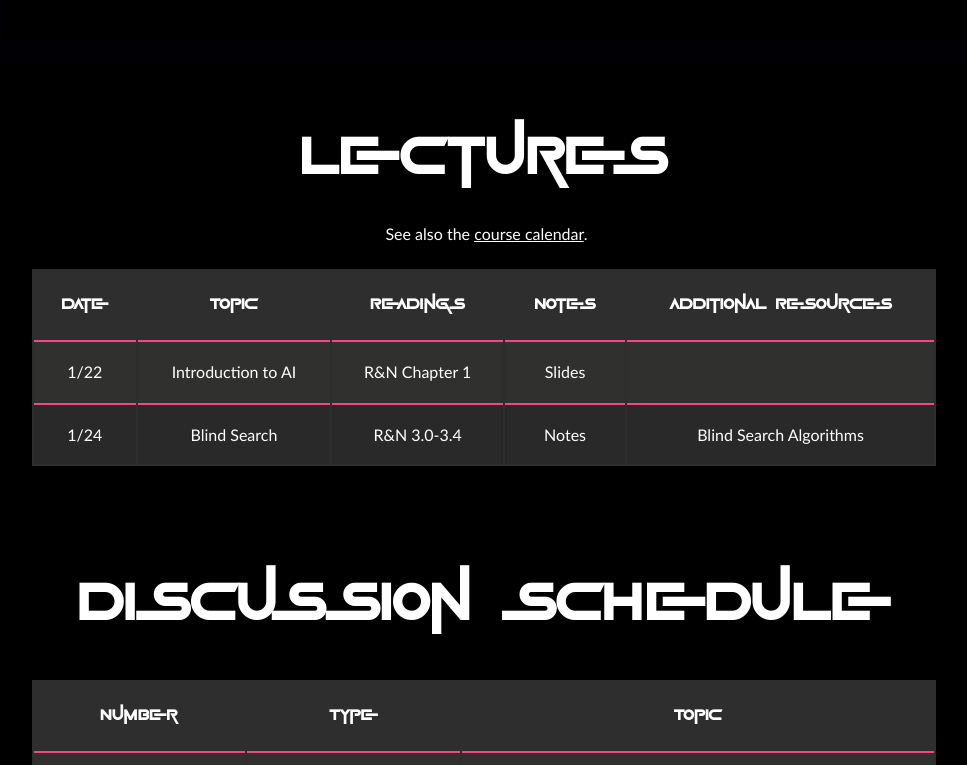
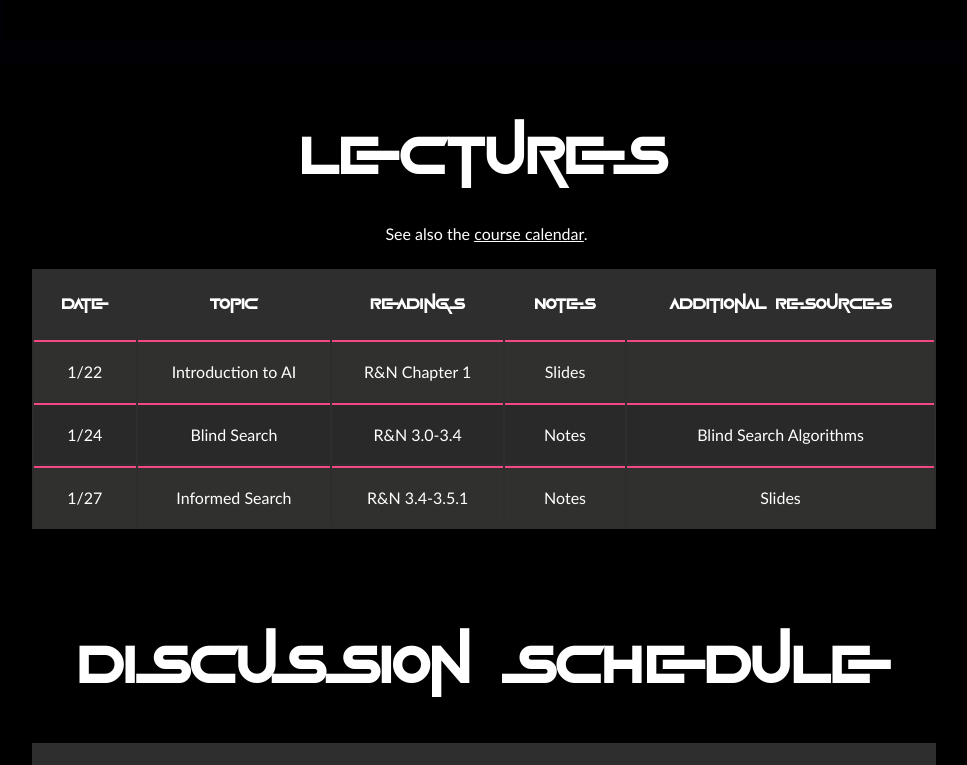
Before and after one commit to BrownCSCI410/s25-website, a React (Create React App) app: page / in a window 1280 px wide. Shown: the part 831-1596 px from the top of the page, without its empty margins (156-1123 px from the left). Built offline with nearby package versions, Linux system fonts and the light colour scheme.

Commit message:
Updated Informed Search lecture slides+notes

```diff
--- a/src/Components/Lectures/Lectures.tsx
+++ b/src/Components/Lectures/Lectures.tsx
@@ -1,6 +1,5 @@
 import React from "react";
-import { TableSection } from "../TableSection/TableSection";
-import { RowOptions } from "../TableSection/TableSection";
+import { RowOptions, TableSection } from "../TableSection/TableSection";
 
 interface LectureProps {}
 
@@ -27,7 +26,6 @@ function shouldRelease(assignment: RowOptions): boolean {
 }
 
 export class Lectures extends React.Component<LectureProps> {
-
 	myHeader: string[] = [
 		"Date",
 		"Topic",
@@ -36,13 +34,50 @@ export class Lectures extends React.Component<LectureProps> {
 		"Additional Resources",
 	];
 
-
 	myRows: RowOptions[] = [
-        { cellNames: ["1/22", "Introduction to AI", "R&N Chapter 1", "Slides", " "], cellNametoLinks: new Map<string,string>([["Slides", "https://docs.google.com/presentation/d/1xpg5aYXuw2Psp1nxxzDkSOsmMQijVjdgAa2Z1oMk3Fg/edit?usp=sharing"]]),autoReleaseDate: "Jan 22, 2025 02:00:00 EDT" },
-        { cellNames: ["1/24", "Blind Search", "R&N 3.0-3.4", "Notes", "Blind Search Algorithms"], cellNametoLinks: new Map<string,string>([["Notes", require("./lecture_notes/blind_search.pdf")], ["Blind Search Algorithms", "https://cs.stanford.edu/people/eroberts/courses/soco/projects/2003-04/intelligent-search/blind.html"]]),autoReleaseDate: "Jan 24, 2025 02:00:00 EDT"  },
+		{
+			cellNames: ["1/22", "Introduction to AI", "R&N Chapter 1", "Slides", " "],
+			cellNametoLinks: new Map<string, string>([
+				[
+					"Slides",
+					"https://docs.google.com/presentation/d/1xpg5aYXuw2Psp1nxxzDkSOsmMQijVjdgAa2Z1oMk3Fg/edit?usp=sharing",
+				],
+			]),
+			autoReleaseDate: "Jan 22, 2025 02:00:00 EDT",
+		},
+		{
+			cellNames: [
+				"1/24",
+				"Blind Search",
+				"R&N 3.0-3.4",
+				"Notes",
+				"Blind Search Algorithms",
+			],
+			cellNametoLinks: new Map<string, string>([
+				["Notes", require("./lecture_notes/blind_search.pdf")],
+				[
+					"Blind Search Algorithms",
+					"https://cs.stanford.edu/people/eroberts/courses/soco/projects/2003-04/intelligent-search/blind.html",
+				],
+			]),
+			autoReleaseDate: "Jan 24, 2025 02:00:00 EDT",
+		},
+		{
+			cellNames: [
+				"1/27",
+				"Informed Search",
+				"R&N 3.4-3.5.1",
+				"Notes",
+				"Slides",
+			],
+			cellNametoLinks: new Map<string, string>([
+				["Notes", require("./lecture_notes/informed_search.pdf")],
+				["Slides", require("./slides/A-star Search.pdf")],
+			]),
+			autoReleaseDate: "Jan 29, 2025 02:00:00 EDT",
+		},
 
 		/**
-        { cellNames: ["1/27", "Informed Search", "R&N 3.4-3.5.1", "Notes", "Heuristic Search Algorithms"], cellNametoLinks: new Map<string,string>([["Notes", "./lecture_notes/informed_search.pdf"], ["Heuristic Search Algorithms", "https://cs.stanford.edu/people/eroberts/courses/soco/projects/2003-04/intelligent-search/blind.html"]]),autoReleaseDate: "Mar 16, 2025 04:00:00 EDT"  },
         { cellNames: ["1/29", "A* Search", "R&N 3.5.2-3.7", "Notes", "Pathfinding Visualizations"], cellNametoLinks: new Map<string,string>([["Notes", "lecture_notes/informed_search.pdf"],["Pathfinding Visualizations", "https://qiao.github.io/PathFinding.js/visual/"]]),autoReleaseDate: "Mar 16, 2025 04:00:00 EDT"  },
         { cellNames: ["1/31", "Adversarial Search", "R&N 5.0-5.3", "Notes", " "], cellNametoLinks: new Map<string,string>([["Notes", "lecture_notes/adversarial_search.pdf"]]) ,autoReleaseDate: "Mar 16, 2025 04:00:00 EDT" },
         { cellNames: ["2/3", "Local Search", "R&N 4.0-4.1", "Notes", " "], cellNametoLinks: new Map<string,string>([["Notes", "lecture_notes/local_search.pdf"]]) ,autoReleaseDate: "Mar 16, 2025 04:00:00 EDT" },
@@ -79,13 +114,11 @@ export class Lectures extends React.Component<LectureProps> {
         { cellNames: ["4/25", "Special Topics", "R&N Chapter 3.5.2-3.7", "Notes", " "], cellNametoLinks: new Map<string,string>([["Notes", "lecture_notes/informed_search.pdf"],["Pathfinding Visualizations", "https://qiao.github.io/PathFinding.js/visual/"]]) ,autoReleaseDate: "Mar 16, 2025 04:00:00 EDT" },
 
         */
-
 	];
-
 
 	render() {
 		// Modify the cellNametoLinks map based on the release status
-        const modifiedRows: RowOptions[] = this.myRows.map(row => {
+		const modifiedRows: RowOptions[] = this.myRows.map((row) => {
 			if (!shouldRelease(row)) {
 				const updatedLinks = new Map<string, string>();
 
@@ -103,16 +136,15 @@ export class Lectures extends React.Component<LectureProps> {
 		});
 
 		return (
-
-            <section id='lectures' className="anchor">
-                <div className= 'content-container'>
+			<section id="lectures" className="anchor">
+				<div className="content-container">
 					<h2>Lectures</h2>
-                    <p className="mb-5">See also the <a href="#hours">course calendar</a>.</p>
+					<p className="mb-5">
+						See also the <a href="#hours">course calendar</a>.
+					</p>
 					<TableSection header={this.myHeader} rows={modifiedRows} />
 				</div>
-
 			</section>
-
 		);
 	}
 }
```
Also changed, not shown: 2 other files (tests, documents, lock files or other folders). Lines whose indentation alone changed are shown as unchanged.
